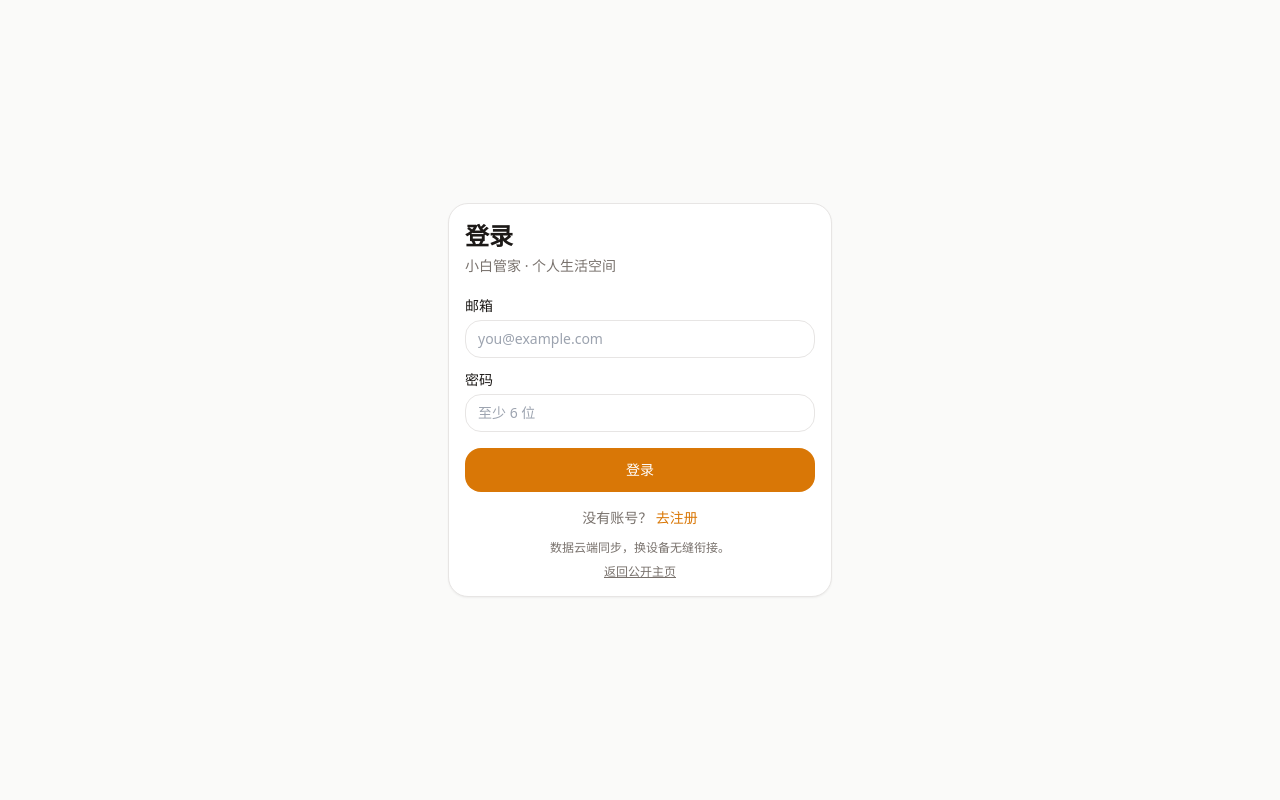
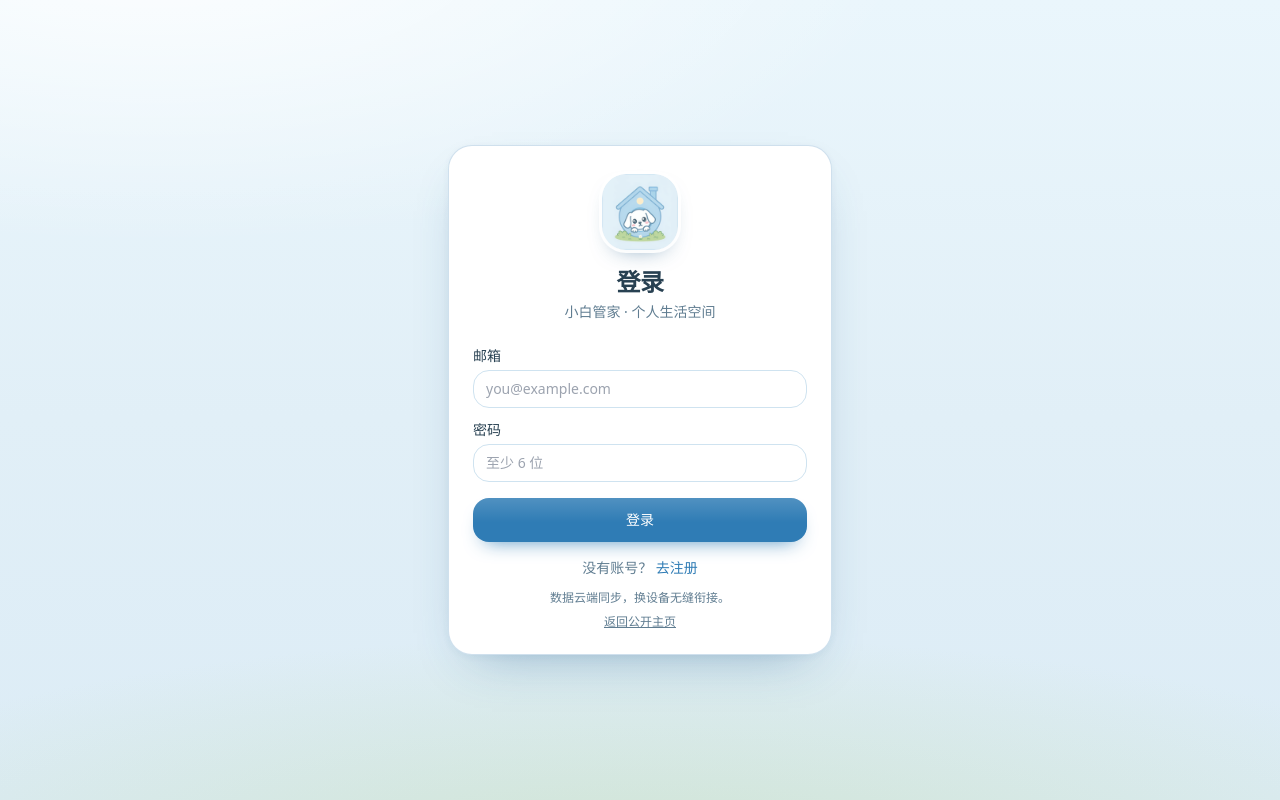
Before and after one commit to SONGDD152/workbuddy, a Next.js app: page /login in a window 1280 px wide. Built offline with nearby package versions, Linux system fonts and the light colour scheme; no server answers.

Commit message:
style(login): 登录页改用与小白管家图标一致的淡蓝色系

```diff
--- a/src/app/globals.css
+++ b/src/app/globals.css
@@ -22,6 +22,69 @@
   --muted: 161 154 146;
   --brand: 245 158 11; /* amber-500 */
   --brand-fg: 24 22 20;
+}
+
+/* ------------------------------------------------------------------
+ * 登录页专属配色：与「小白管家」应用图标同源
+ *   天空 #e1eff7 · 房子浅蓝 #b9daee · 蓝描边 #82adcf · 草地 #bed9a1
+ *   小狗白 #ffffff · 眼睛深蓝灰 #284152 · 状态栏/主题蓝 #5aa9e6
+ * 变量定义在 .login-theme 容器上（就近覆盖继承值），因此用户开启深色
+ * 模式时登录页仍保持浅蓝亮色 —— 与图标、App 冷启动窗口底色一致，不闪黑。
+ * 作用域仅限登录页，站内其他页面原有的暖色主题完全不受影响。
+ * ------------------------------------------------------------------ */
+.login-theme {
+  --bg: 225 239 247;
+  --surface: 255 255 255;
+  --surface-2: 240 247 252;
+  --border: 207 227 240;
+  --fg: 40 65 82;
+  --muted: 96 125 145;
+  /* 比状态栏的 #5aa9e6 深一档、同色相：白字对比度 4.5:1，兼顾可读与清新 */
+  --brand: 47 124 181;
+  --brand-fg: 255 255 255;
+
+  color-scheme: light;
+  color: rgb(var(--fg));
+  background-color: rgb(var(--bg));
+  background-image:
+    radial-gradient(105% 42% at 50% 108%, rgba(190, 217, 161, 0.42) 0%, rgba(190, 217, 161, 0) 68%),
+    radial-gradient(85% 55% at 12% -8%, rgba(255, 255, 255, 0.9) 0%, rgba(255, 255, 255, 0) 70%),
+    linear-gradient(180deg, #eaf6fc 0%, #e1eff7 52%, #dcecf6 100%);
+}
+
+.login-theme .login-card {
+  border-color: rgba(130, 173, 207, 0.38);
+  border-radius: 1.5rem;
+  padding: 1.75rem 1.5rem 1.5rem;
+  box-shadow:
+    0 22px 50px -26px rgba(38, 96, 140, 0.45),
+    0 2px 10px rgba(38, 96, 140, 0.06);
+}
+
+/* 图标本身带淡蓝底，用一圈白边把它从浅蓝背景里托起来 */
+.login-theme .login-logo {
+  border-radius: 24px;
+  outline: 3px solid rgba(255, 255, 255, 0.92);
+  box-shadow: 0 10px 22px -12px rgba(38, 96, 140, 0.65);
+}
+
+.login-theme input:focus {
+  border-color: #5aa9e6;
+  box-shadow: 0 0 0 3px rgba(90, 169, 230, 0.18);
+}
+
+.login-theme .login-submit {
+  background-image: linear-gradient(
+    180deg,
+    rgba(255, 255, 255, 0.16),
+    rgba(255, 255, 255, 0) 55%
+  );
+  box-shadow: 0 10px 20px -12px rgba(47, 124, 181, 0.95);
+}
+
+/* 错误提示改用柔和莓红，呼应图标的粉色腮红，避免正红破坏冷色调 */
+.login-theme .login-error {
+  color: #b8526b;
 }
 
 * {
--- a/src/app/login/layout.tsx
+++ b/src/app/login/layout.tsx
@@ -1,9 +1,15 @@
 import type { ReactNode } from "react";
+import type { Viewport } from "next";
 import { redirect } from "next/navigation";
 import { getUserId } from "@/lib/auth";
 
 /** 已登录用户不该再看到登录框（包括 App 内点返回、手输地址等情况）。 */
 export const dynamic = "force-dynamic";
+
+/** 手机浏览器 / PWA 的状态栏也换成图标的天空蓝，和 App 原生状态栏一致。 */
+export const viewport: Viewport = {
+  themeColor: "#5aa9e6",
+};
 
 export default async function LoginLayout({
   children,
--- a/src/app/login/page.tsx
+++ b/src/app/login/page.tsx
@@ -41,12 +41,25 @@ export default function LoginPage() {
   }
 
   return (
-    <div className="flex min-h-screen items-center justify-center bg-bg px-4">
-      <Card className="w-full max-w-sm">
-        <h1 className="mb-1 text-2xl font-bold">
+    <div className="login-theme flex min-h-screen min-h-[100dvh] items-center justify-center px-4 py-10">
+      <Card className="login-card w-full max-w-sm animate-fade-in-up">
+        <div className="mb-4 flex justify-center">
+          {/* 本地静态图标，用原始 img 避免图片优化与 PWA 缓存差异 */}
+          {/* eslint-disable-next-line @next/next/no-img-element */}
+          <img
+            src="/icons/icon-192.png"
+            alt="小白管家"
+            width={76}
+            height={76}
+            className="login-logo h-[76px] w-[76px] object-cover"
+          />
+        </div>
+        <h1 className="mb-1 text-center text-2xl font-bold tracking-tight">
           {mode === "login" ? "登录" : "注册"}
         </h1>
-        <p className="mb-5 text-sm text-muted">小白管家 · 个人生活空间</p>
+        <p className="mb-6 text-center text-sm text-muted">
+          小白管家 · 个人生活空间
+        </p>
 
         {mode === "register" && (
           <div className="mb-3">
@@ -77,9 +90,9 @@ export default function LoginPage() {
           />
         </div>
 
-        {error && <p className="mb-3 text-sm text-red-500">{error}</p>}
+        {error && <p className="login-error mb-3 text-sm">{error}</p>}
 
-        <Button className="w-full" onClick={submit} disabled={loading}>
+        <Button className="login-submit w-full" onClick={submit} disabled={loading}>
           {loading ? "处理中…" : mode === "login" ? "登录" : "注册并登录"}
         </Button>
 
```
